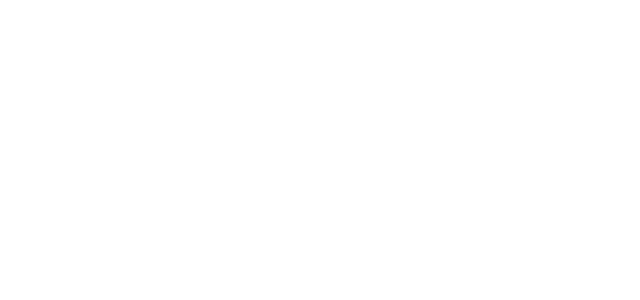
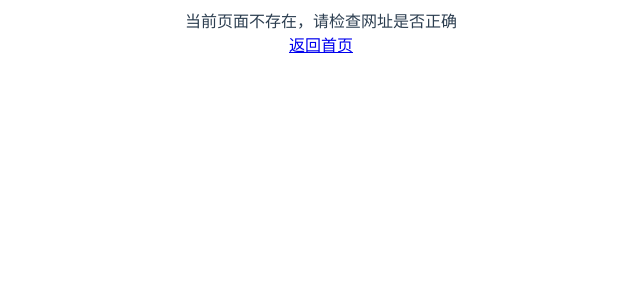
Before and after one commit to 332862394/moaccountvue, a Vue app: page /#/about in a window 1280 px wide. Shown: the top 300 px of the page, without its empty margins (319-959 px from the left). Built offline with nearby package versions, Linux system fonts and the light colour scheme.

Commit message:
添加404路由

```diff
--- a/src/router/index.ts
+++ b/src/router/index.ts
@@ -3,6 +3,7 @@
 import Money from "@/views/Money.vue";
 import Labels from "@/views/Labels.vue";
 import Statistics from "@/views/Statistics.vue";
+import NotFound from "@/views/NotFound.vue";
 
 Vue.use(VueRouter);
 
@@ -11,6 +12,7 @@
   { path: "/money", component: Money },
   { path: "/labels", component: Labels },
   { path: "/statistics", component: Statistics },
+  { path: "*", component: NotFound },
 
   // {
   //   path: "/about",
--- /dev/null
+++ b/src/views/NotFound.vue
@@ -0,0 +1,15 @@
+<template>
+  <div>
+    <div>当前页面不存在，请检查网址是否正确</div>
+    <div><router-Link to="/">返回首页</router-Link></div>
+  </div>
+</template>
+
+<script lang="ts">
+import Vue from "vue";
+
+export default Vue.extend({});
+</script>
+
+<style scoped>
+</style>
```
